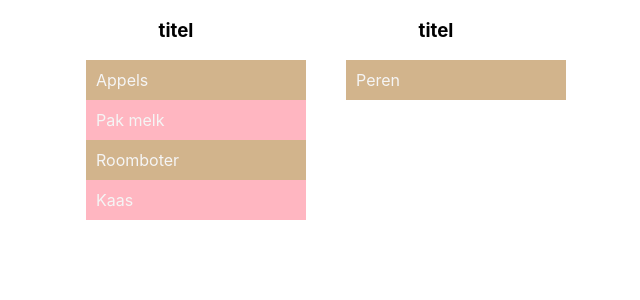
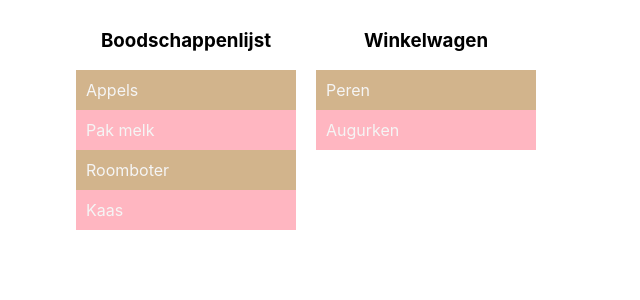
Before and after one commit to Wolk9/Level_33_React_opdracht_boodschappenlijst_en_winkelmand, a React (Create React App) app in the folder my-groceries-app/: page / in a window 1280 px wide. Shown: the top 300 px of the page, without its empty margins (334-974 px from the left). Built offline with nearby package versions, Linux system fonts and the light colour scheme.

Commit message:
CSS op orde en alles in App.js gezet. Later weer moduleren

```diff
--- a/my-groceries-app/src/App.js
+++ b/my-groceries-app/src/App.js
@@ -1,7 +1,8 @@
 // import logo from "./logo.svg";
 import { useState } from "react";
 import "./App.css";
-import Container from "./components/Container";
+import groceryList from "./groceryList";
+import shoppingCart from "./shoppingCart";
 
 function App() {
   const [typeOfList] = useState("groceryList");
@@ -12,4 +13,63 @@ function App() {
   );
 }
 
+function Container() {
+  const [groceryItem, setGroceryItem] = useState(groceryList);
+  const [shoppingCartItem, setShoppingCartItem] = useState(shoppingCart);
+  console.log("Container", groceryItem);
+  console.log("Container", shoppingCart);
+
+  const handleGroceryListChange = () => {
+    console.log("Grocery listChange");
+  };
+
+  const handleShoppingCartChange = () => {
+    console.log("Shopping cart listChange");
+  };
+
+  return (
+    <div className="container">
+      <List
+        title="Boodschappenlijst"
+        list={groceryItem}
+        onChange={handleGroceryListChange}
+      />
+      <List
+        title="Winkelwagen"
+        list={shoppingCartItem}
+        onChange={handleShoppingCartChange}
+      />
+    </div>
+  );
+}
+
+function List({ list, title }) {
+  const itemsList = list.map((x) => <ListItem key={x.id} item={x} />);
+
+  return (
+    <div className="list-container">
+      <h3>{title}</h3>
+      <ul className="list">{itemsList}</ul>
+    </div>
+  );
+}
+
+function ListItem({ item }) {
+  const clickItem = (id) => {
+    console.log(id);
+  };
+
+  return (
+    <li
+      key={item.id}
+      id={item.id}
+      className="list-item"
+      value={item.title}
+      onClick={clickItem}
+    >
+      {item.title}
+    </li>
+  );
+}
+
 export default App;
--- a/my-groceries-app/src/components/Container.js
+++ /dev/null
@@ -1,36 +0,0 @@
-import React, { useState } from "react";
-import List from "./List";
-import groceryList from "./groceryList";
-import shoppingCart from "./shoppingCart";
-
-const Container = () => {
-  const [groceryItem, setGroceryItem] = useState(groceryList);
-  const [shoppingCartItem, setShoppingCartItem] = useState(shoppingCart);
-  console.log(groceryItem);
-  console.log(shoppingCart);
-
-  const handleGroceryListChange = () => {
-    console.log(setShoppingCartItem());
-  };
-
-  const handleShoppingCartChange = () => ({});
-
-  return (
-    <div className="list">
-      <List
-        title="Boodschappenlijst"
-        className="list"
-        list={groceryItem}
-        onChange={handleGroceryListChange}
-      />
-      <List
-        title="Winkelwagen"
-        className="list"
-        list={shoppingCartItem}
-        onChange={handleShoppingCartChange}
-      />
-    </div>
-  );
-};
-
-export default Container;
--- a/my-groceries-app/src/components/List.js
+++ /dev/null
@@ -1,16 +0,0 @@
-import React from "react";
-import ListItem from "./ListItem";
-
-const List = ({ list }) => {
-  const itemsList = list.map((x) => <ListItem key={x.id} item={x} />);
-  console.log(list);
-
-  return (
-    <div>
-      <h3>titel</h3>
-      <ul>{itemsList}</ul>
-    </div>
-  );
-};
-
-export default List;
--- a/my-groceries-app/src/components/ListItem.js
+++ /dev/null
@@ -1,20 +0,0 @@
-import React from "react";
-
-const handleMouseClick = (id) => {
-  console.log(id);
-};
-
-function ListItem({ item }) {
-  return (
-    <li
-      id={item.id}
-      className="list-item"
-      value={item.title}
-      onMouseEnter={console.log("klik")}
-    >
-      {item.title}
-    </li>
-  );
-}
-
-export default ListItem;
--- a/my-groceries-app/src/components/shoppingCart.js
+++ /dev/null
@@ -1,3 +0,0 @@
-const shoppingCart = [{ id: 6, title: "Peren", list: "s" }];
-
-export default shoppingCart;
--- a/my-groceries-app/src/index.css
+++ b/my-groceries-app/src/index.css
@@ -12,27 +12,42 @@ code {
     monospace;
 }
 
-container {
+.container {
   display: flex;
+  justify-content: center;
+  align-items: flex-start;
+  align-content: center;
+  flex-wrap: wrap;
 }
 
+.list-container {
+  margin: 10px;
+}
+
+.list-container>h3 {}
+
 .list {
-  flex: 0 1 auto;
-  justify-content: center;
+  display: flex;
+  flex-direction: column;
+  align-content: flex-start;
   align-items: flex-start;
-  display: flex;
+  justify-content: left;
+  flex-wrap: wrap;
+
 }
 
 .list-item {
+  position: inherit;
   list-style: none;
   color: whitesmoke;
   min-width: 200px;
   padding: 10px;
-  flex-flow: column nowrap;
-  justify-content: flex-start;
-  align-items: flex-start;
-  flex: 0 1 auto;
+  margin: 0px;
   text-align: left;
+}
+
+ul {
+  padding-inline-start: 0px;
 }
 
 .list-item:nth-child(2n - 1) {
--- /dev/null
+++ b/my-groceries-app/src/shoppingCart.js
@@ -0,0 +1,6 @@
+const shoppingCart = [
+  { id: 6, title: "Peren", list: "s" },
+  { id: 1392390, title: "Augurken", list: "s" }
+];
+
+export default shoppingCart;
```
Also changed, not shown: my-groceries-app/src/index.js (+6 -6 lines), my-groceries-app/src/groceryList.js (renamed from my-groceries-app/src/components/groceryList.js), 2 other files (tests, documents, lock files or other folders).
